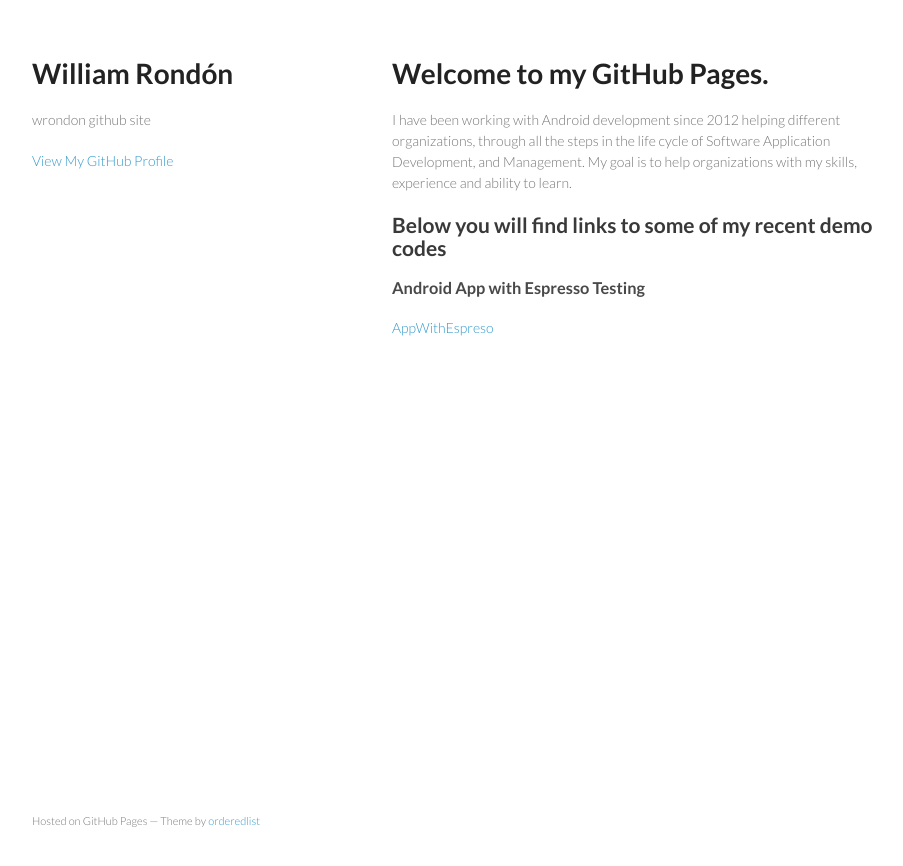
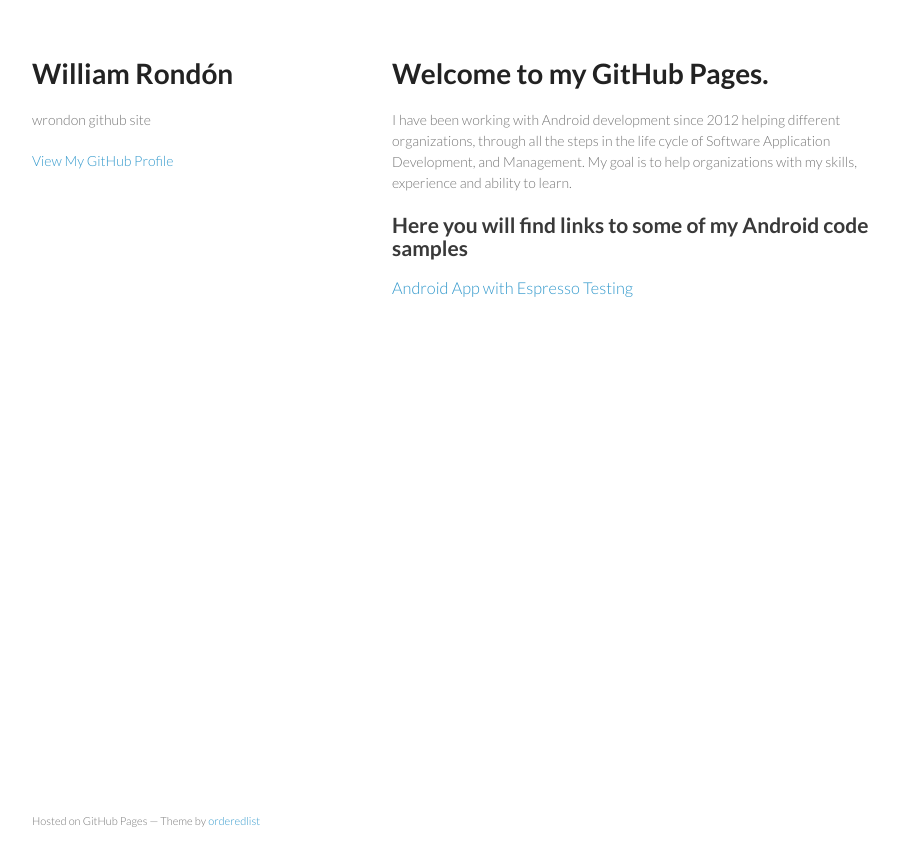
Before and after one commit to wrondon/wrondon.github.io, a Jekyll site: the page index.html, which Jekyll copies as it is, in a window 1280 px wide. Shown: the top 866 px of the page, without its empty margins (178-1081 px from the left). Built offline with Jekyll 4.4.1, drawn with Linux system fonts in a browser that asks for light colours.

Commit message:
Replace master branch with page content via GitHub

```diff
--- a/index.html
+++ b/index.html
@@ -29,12 +29,11 @@
 <p>I have been working with Android development since 2012 helping different organizations, through all the steps in the life cycle of Software Application Development, and Management. My goal is to help organizations with my skills, experience and ability to learn.</p>
 
 <h2>
-<a id="below-you-will-find-links-to-some-of-my-recent-demo-codes" class="anchor" href="#below-you-will-find-links-to-some-of-my-recent-demo-codes" aria-hidden="true"><span class="octicon octicon-link"></span></a>Below you will find links to some of my recent demo codes</h2>
+<a id="here-you-will-find-links-to-some-of-my-android-code-samples" class="anchor" href="#here-you-will-find-links-to-some-of-my-android-code-samples" aria-hidden="true"><span class="octicon octicon-link"></span></a>Here you will find links to some of my Android code samples</h2>
 
 <h3>
-<a id="android-app-with-espresso-testing" class="anchor" href="#android-app-with-espresso-testing" aria-hidden="true"><span class="octicon octicon-link"></span></a>Android App with Espresso Testing</h3>
-
-<p><a href="https://github.com/wrondon/AppWithEspresso">AppWithEspreso</a></p>
+<a id="android-app-with-espresso-testing" class="anchor" href="#android-app-with-espresso-testing" aria-hidden="true"><span class="octicon octicon-link"></span></a><a href="https://github.com/wrondon/AppWithEspresso">Android App with Espresso Testing</a>
+</h3>
       </section>
       <footer>
         <p><small>Hosted on GitHub Pages &mdash; Theme by <a href="https://github.com/orderedlist">orderedlist</a></small></p>
--- a/params.json
+++ b/params.json
@@ -1 +1 @@
-{"name":"William Rondón","tagline":"wrondon github site","body":"#Welcome to my GitHub Pages.\r\nI have been working with Android development since 2012 helping different organizations, through all the steps in the life cycle of Software Application Development, and Management. My goal is to help organizations with my skills, experience and ability to learn.\r\n\r\n## Below you will find links to some of my recent demo codes\r\n\r\n### Android App with Espresso Testing\r\n[AppWithEspreso](https://github.com/wrondon/AppWithEspresso)\r\n\r\n\r\n","google":"","note":"Don't delete this file! It's used internally to help with page regeneration."}
+{"name":"William Rondón","tagline":"wrondon github site","body":"#Welcome to my GitHub Pages.\r\nI have been working with Android development since 2012 helping different organizations, through all the steps in the life cycle of Software Application Development, and Management. My goal is to help organizations with my skills, experience and ability to learn.\r\n\r\n## Here you will find links to some of my Android code samples\r\n\r\n### [Android App with Espresso Testing](https://github.com/wrondon/AppWithEspresso)\r\n\r\n\r\n","google":"","note":"Don't delete this file! It's used internally to help with page regeneration."}
```
